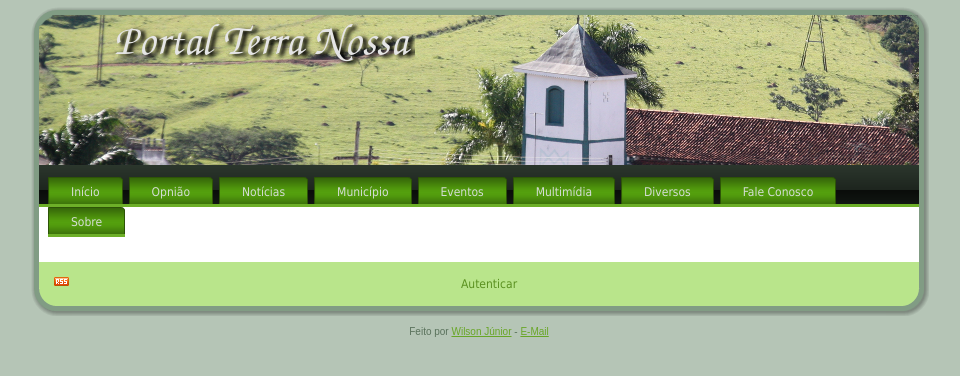
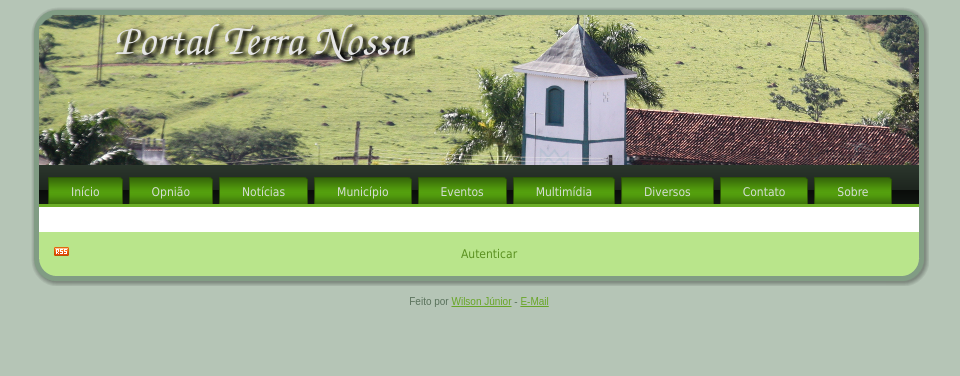
Before and after one commit to wpjunior/acdph, a Django app: template albuns/templates/albuns/album_list.html in a window 1280 px wide. Shown: the top 376 px of the page, without its empty margins (161-1121 px from the left). Run offline with Django 3.2, Linux system fonts and the light colour scheme; the template is opened without the code that fills it, so the values that code supplies are empty.

Commit message:
mudanças menu

```diff
--- a/templates/base.html
+++ b/templates/base.html
@@ -86,7 +86,7 @@
                   <li><a href="/linkuteis/">Links Úteis</a></li>
 		</ul>
               </li>
-              <li><a href="/faleconosco/"><span class="l"></span><span class="r"></span><span class="t">Fale Conosco</span></a></li>
+              <li><a href="/faleconosco/"><span class="l"></span><span class="r"></span><span class="t">Contato</span></a></li>
               <li><a href="/sobre/"><span class="l"></span><span class="r"></span><span class="t">Sobre</span></a></li>
             </ul>
           </div>
```
